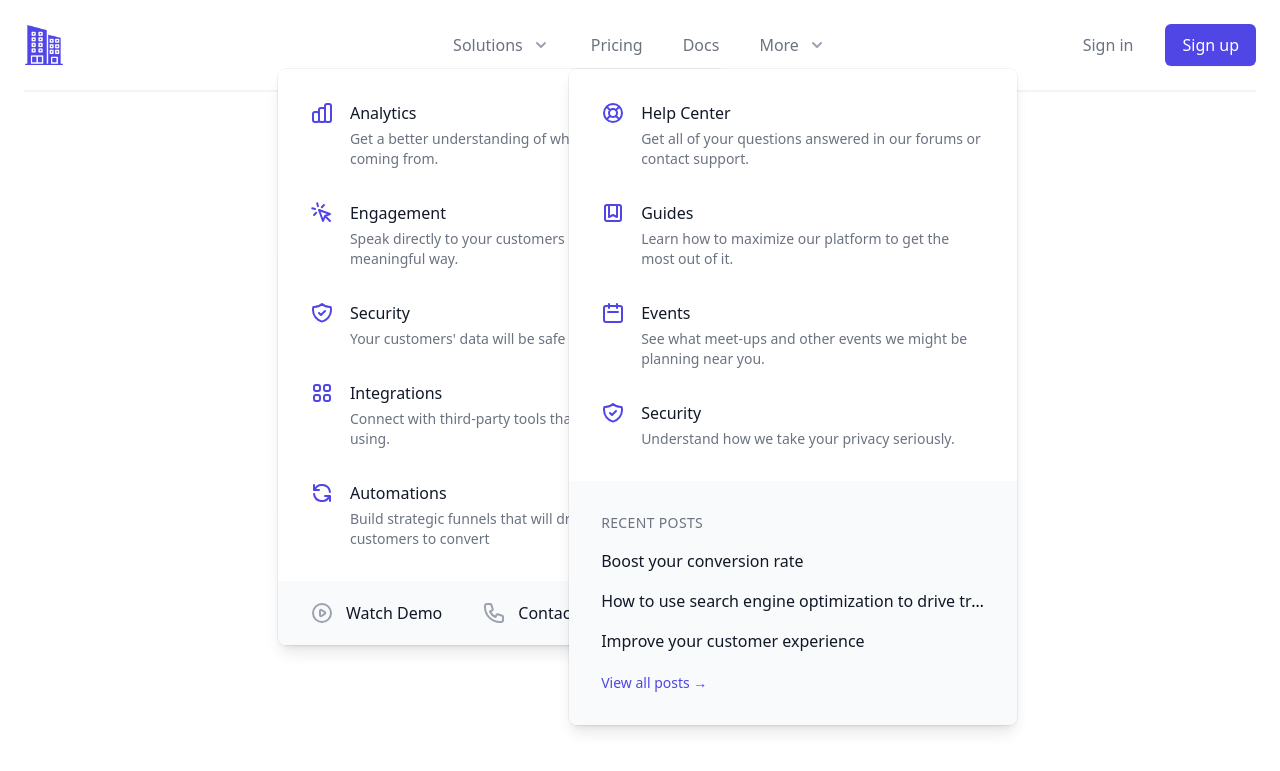
After one commit to adrianpisabarrogarcia/modulo-crm-departamentos, a Django app: template departamentos/templates/departamentos.html in a window 1280 px wide. The commit adds this page. Shown: the top 771 px of the page. Run offline with Django 4.2, Linux system fonts and the light colour scheme; the template is opened without the code that fills it, so the values that code supplies are empty; some libraries are stand-ins or nearby versions.

Commit message:
Vistas ✏️

```diff
--- /dev/null
+++ b/departamentos/templates/departamentos.html
@@ -0,0 +1,344 @@
+{% extends "layout.html" %}
+
+
+
+{% block content %}
+{% load STATIC_URL %}
+
+    <!-- This example requires Tailwind CSS v2.0+ -->
+<div class="relative bg-dark">
+  <div class="max-w-7xl mx-auto px-4 sm:px-6">
+    <div class="flex justify-between items-center border-b-2 border-gray-100 py-6 md:justify-start md:space-x-10">
+      <div class="flex justify-start lg:w-0 lg:flex-1">
+        <a href="#">
+          <span class="sr-only">Workflow</span>
+          <img class="h-8 w-auto sm:h-10" src="{{ STATIC_URL }}/img/icon.jpg" alt="Logo">
+        </a>
+      </div>
+      <div class="-mr-2 -my-2 md:hidden">
+        <button type="button" class="bg-white rounded-md p-2 inline-flex items-center justify-center text-gray-400 hover:text-gray-500 hover:bg-gray-100 focus:outline-none focus:ring-2 focus:ring-inset focus:ring-indigo-500" aria-expanded="false">
+          <span class="sr-only">Open menu</span>
+          <!-- Heroicon name: outline/menu -->
+          <svg class="h-6 w-6" xmlns="http://www.w3.org/2000/svg" fill="none" viewBox="0 0 24 24" stroke="currentColor" aria-hidden="true">
+            <path stroke-linecap="round" stroke-linejoin="round" stroke-width="2" d="M4 6h16M4 12h16M4 18h16" />
+          </svg>
+        </button>
+      </div>
+      <nav class="hidden md:flex space-x-10">
+        <div class="relative">
+          <!-- Item active: "text-gray-900", Item inactive: "text-gray-500" -->
+          <button type="button" class="text-gray-500 group bg-white rounded-md inline-flex items-center text-base font-medium hover:text-gray-900 focus:outline-none focus:ring-2 focus:ring-offset-2 focus:ring-indigo-500" aria-expanded="false">
+            <span>Solutions</span>
+            <!--
+              Heroicon name: solid/chevron-down
+
+              Item active: "text-gray-600", Item inactive: "text-gray-400"
+            -->
+            <svg class="text-gray-400 ml-2 h-5 w-5 group-hover:text-gray-500" xmlns="http://www.w3.org/2000/svg" viewBox="0 0 20 20" fill="currentColor" aria-hidden="true">
+              <path fill-rule="evenodd" d="M5.293 7.293a1 1 0 011.414 0L10 10.586l3.293-3.293a1 1 0 111.414 1.414l-4 4a1 1 0 01-1.414 0l-4-4a1 1 0 010-1.414z" clip-rule="evenodd" />
+            </svg>
+          </button>
+
+          <!--
+            'Solutions' flyout menu, show/hide based on flyout menu state.
+
+            Entering: "transition ease-out duration-200"
+              From: "opacity-0 translate-y-1"
+              To: "opacity-100 translate-y-0"
+            Leaving: "transition ease-in duration-150"
+              From: "opacity-100 translate-y-0"
+              To: "opacity-0 translate-y-1"
+          -->
+          <div class="absolute z-10 -ml-4 mt-3 transform px-2 w-screen max-w-md sm:px-0 lg:ml-0 lg:left-1/2 lg:-translate-x-1/2">
+            <div class="rounded-lg shadow-lg ring-1 ring-black ring-opacity-5 overflow-hidden">
+              <div class="relative grid gap-6 bg-white px-5 py-6 sm:gap-8 sm:p-8">
+                <a href="#" class="-m-3 p-3 flex items-start rounded-lg hover:bg-gray-50">
+                  <!-- Heroicon name: outline/chart-bar -->
+                  <svg class="flex-shrink-0 h-6 w-6 text-indigo-600" xmlns="http://www.w3.org/2000/svg" fill="none" viewBox="0 0 24 24" stroke="currentColor" aria-hidden="true">
+                    <path stroke-linecap="round" stroke-linejoin="round" stroke-width="2" d="M9 19v-6a2 2 0 00-2-2H5a2 2 0 00-2 2v6a2 2 0 002 2h2a2 2 0 002-2zm0 0V9a2 2 0 012-2h2a2 2 0 012 2v10m-6 0a2 2 0 002 2h2a2 2 0 002-2m0 0V5a2 2 0 012-2h2a2 2 0 012 2v14a2 2 0 01-2 2h-2a2 2 0 01-2-2z" />
+                  </svg>
+                  <div class="ml-4">
+                    <p class="text-base font-medium text-gray-900">Analytics</p>
+                    <p class="mt-1 text-sm text-gray-500">Get a better understanding of where your traffic is coming from.</p>
+                  </div>
+                </a>
+
+                <a href="#" class="-m-3 p-3 flex items-start rounded-lg hover:bg-gray-50">
+                  <!-- Heroicon name: outline/cursor-click -->
+                  <svg class="flex-shrink-0 h-6 w-6 text-indigo-600" xmlns="http://www.w3.org/2000/svg" fill="none" viewBox="0 0 24 24" stroke="currentColor" aria-hidden="true">
+                    <path stroke-linecap="round" stroke-linejoin="round" stroke-width="2" d="M15 15l-2 5L9 9l11 4-5 2zm0 0l5 5M7.188 2.239l.777 2.897M5.136 7.965l-2.898-.777M13.95 4.05l-2.122 2.122m-5.657 5.656l-2.12 2.122" />
+                  </svg>
+                  <div class="ml-4">
+                    <p class="text-base font-medium text-gray-900">Engagement</p>
+                    <p class="mt-1 text-sm text-gray-500">Speak directly to your customers in a more meaningful way.</p>
+                  </div>
+                </a>
+
+                <a href="#" class="-m-3 p-3 flex items-start rounded-lg hover:bg-gray-50">
+                  <!-- Heroicon name: outline/shield-check -->
+                  <svg class="flex-shrink-0 h-6 w-6 text-indigo-600" xmlns="http://www.w3.org/2000/svg" fill="none" viewBox="0 0 24 24" stroke="currentColor" aria-hidden="true">
+                    <path stroke-linecap="round" stroke-linejoin="round" stroke-width="2" d="M9 12l2 2 4-4m5.618-4.016A11.955 11.955 0 0112 2.944a11.955 11.955 0 01-8.618 3.04A12.02 12.02 0 003 9c0 5.591 3.824 10.29 9 11.622 5.176-1.332 9-6.03 9-11.622 0-1.042-.133-2.052-.382-3.016z" />
+                  </svg>
+                  <div class="ml-4">
+                    <p class="text-base font-medium text-gray-900">Security</p>
+                    <p class="mt-1 text-sm text-gray-500">Your customers&#039; data will be safe and secure.</p>
+                  </div>
+                </a>
+
+                <a href="#" class="-m-3 p-3 flex items-start rounded-lg hover:bg-gray-50">
+                  <!-- Heroicon name: outline/view-grid -->
+                  <svg class="flex-shrink-0 h-6 w-6 text-indigo-600" xmlns="http://www.w3.org/2000/svg" fill="none" viewBox="0 0 24 24" stroke="currentColor" aria-hidden="true">
+                    <path stroke-linecap="round" stroke-linejoin="round" stroke-width="2" d="M4 6a2 2 0 012-2h2a2 2 0 012 2v2a2 2 0 01-2 2H6a2 2 0 01-2-2V6zM14 6a2 2 0 012-2h2a2 2 0 012 2v2a2 2 0 01-2 2h-2a2 2 0 01-2-2V6zM4 16a2 2 0 012-2h2a2 2 0 012 2v2a2 2 0 01-2 2H6a2 2 0 01-2-2v-2zM14 16a2 2 0 012-2h2a2 2 0 012 2v2a2 2 0 01-2 2h-2a2 2 0 01-2-2v-2z" />
+                  </svg>
+                  <div class="ml-4">
+                    <p class="text-base font-medium text-gray-900">Integrations</p>
+                    <p class="mt-1 text-sm text-gray-500">Connect with third-party tools that you&#039;re already using.</p>
+                  </div>
+                </a>
+
+                <a href="#" class="-m-3 p-3 flex items-start rounded-lg hover:bg-gray-50">
+                  <!-- Heroicon name: outline/refresh -->
+                  <svg class="flex-shrink-0 h-6 w-6 text-indigo-600" xmlns="http://www.w3.org/2000/svg" fill="none" viewBox="0 0 24 24" stroke="currentColor" aria-hidden="true">
+                    <path stroke-linecap="round" stroke-linejoin="round" stroke-width="2" d="M4 4v5h.582m15.356 2A8.001 8.001 0 004.582 9m0 0H9m11 11v-5h-.581m0 0a8.003 8.003 0 01-15.357-2m15.357 2H15" />
+                  </svg>
+                  <div class="ml-4">
+                    <p class="text-base font-medium text-gray-900">Automations</p>
+                    <p class="mt-1 text-sm text-gray-500">Build strategic funnels that will drive your customers to convert</p>
+                  </div>
+                </a>
+              </div>
+              <div class="px-5 py-5 bg-gray-50 space-y-6 sm:flex sm:space-y-0 sm:space-x-10 sm:px-8">
+                <div class="flow-root">
+                  <a href="#" class="-m-3 p-3 flex items-center rounded-md text-base font-medium text-gray-900 hover:bg-gray-100">
+                    <!-- Heroicon name: outline/play -->
+                    <svg class="flex-shrink-0 h-6 w-6 text-gray-400" xmlns="http://www.w3.org/2000/svg" fill="none" viewBox="0 0 24 24" stroke="currentColor" aria-hidden="true">
+                      <path stroke-linecap="round" stroke-linejoin="round" stroke-width="2" d="M14.752 11.168l-3.197-2.132A1 1 0 0010 9.87v4.263a1 1 0 001.555.832l3.197-2.132a1 1 0 000-1.664z" />
+                      <path stroke-linecap="round" stroke-linejoin="round" stroke-width="2" d="M21 12a9 9 0 11-18 0 9 9 0 0118 0z" />
+                    </svg>
+                    <span class="ml-3">Watch Demo</span>
+                  </a>
+                </div>
+
+                <div class="flow-root">
+                  <a href="#" class="-m-3 p-3 flex items-center rounded-md text-base font-medium text-gray-900 hover:bg-gray-100">
+                    <!-- Heroicon name: outline/phone -->
+                    <svg class="flex-shrink-0 h-6 w-6 text-gray-400" xmlns="http://www.w3.org/2000/svg" fill="none" viewBox="0 0 24 24" stroke="currentColor" aria-hidden="true">
+                      <path stroke-linecap="round" stroke-linejoin="round" stroke-width="2" d="M3 5a2 2 0 012-2h3.28a1 1 0 01.948.684l1.498 4.493a1 1 0 01-.502 1.21l-2.257 1.13a11.042 11.042 0 005.516 5.516l1.13-2.257a1 1 0 011.21-.502l4.493 1.498a1 1 0 01.684.949V19a2 2 0 01-2 2h-1C9.716 21 3 14.284 3 6V5z" />
+                    </svg>
+                    <span class="ml-3">Contact Sales</span>
+                  </a>
+                </div>
+              </div>
+            </div>
+          </div>
+        </div>
+
+        <a href="#" class="text-base font-medium text-gray-500 hover:text-gray-900"> Pricing </a>
+        <a href="#" class="text-base font-medium text-gray-500 hover:text-gray-900"> Docs </a>
+
+        <div class="relative">
+          <!-- Item active: "text-gray-900", Item inactive: "text-gray-500" -->
+          <button type="button" class="text-gray-500 group bg-white rounded-md inline-flex items-center text-base font-medium hover:text-gray-900 focus:outline-none focus:ring-2 focus:ring-offset-2 focus:ring-indigo-500" aria-expanded="false">
+            <span>More</span>
+            <!--
+              Heroicon name: solid/chevron-down
+
+              Item active: "text-gray-600", Item inactive: "text-gray-400"
+            -->
+            <svg class="text-gray-400 ml-2 h-5 w-5 group-hover:text-gray-500" xmlns="http://www.w3.org/2000/svg" viewBox="0 0 20 20" fill="currentColor" aria-hidden="true">
+              <path fill-rule="evenodd" d="M5.293 7.293a1 1 0 011.414 0L10 10.586l3.293-3.293a1 1 0 111.414 1.414l-4 4a1 1 0 01-1.414 0l-4-4a1 1 0 010-1.414z" clip-rule="evenodd" />
+            </svg>
+          </button>
+
+          <!--
+            'More' flyout menu, show/hide based on flyout menu state.
+
+            Entering: "transition ease-out duration-200"
+              From: "opacity-0 translate-y-1"
+              To: "opacity-100 translate-y-0"
+            Leaving: "transition ease-in duration-150"
+              From: "opacity-100 translate-y-0"
+              To: "opacity-0 translate-y-1"
+          -->
+          <div class="absolute z-10 left-1/2 transform -translate-x-1/2 mt-3 px-2 w-screen max-w-md sm:px-0">
+            <div class="rounded-lg shadow-lg ring-1 ring-black ring-opacity-5 overflow-hidden">
+              <div class="relative grid gap-6 bg-white px-5 py-6 sm:gap-8 sm:p-8">
+                <a href="#" class="-m-3 p-3 flex items-start rounded-lg hover:bg-gray-50">
+                  <!-- Heroicon name: outline/support -->
+                  <svg class="flex-shrink-0 h-6 w-6 text-indigo-600" xmlns="http://www.w3.org/2000/svg" fill="none" viewBox="0 0 24 24" stroke="currentColor" aria-hidden="true">
+                    <path stroke-linecap="round" stroke-linejoin="round" stroke-width="2" d="M18.364 5.636l-3.536 3.536m0 5.656l3.536 3.536M9.172 9.172L5.636 5.636m3.536 9.192l-3.536 3.536M21 12a9 9 0 11-18 0 9 9 0 0118 0zm-5 0a4 4 0 11-8 0 4 4 0 018 0z" />
+                  </svg>
+                  <div class="ml-4">
+                    <p class="text-base font-medium text-gray-900">Help Center</p>
+                    <p class="mt-1 text-sm text-gray-500">Get all of your questions answered in our forums or contact support.</p>
+                  </div>
+                </a>
+
+                <a href="#" class="-m-3 p-3 flex items-start rounded-lg hover:bg-gray-50">
+                  <!-- Heroicon name: outline/bookmark-alt -->
+                  <svg class="flex-shrink-0 h-6 w-6 text-indigo-600" xmlns="http://www.w3.org/2000/svg" fill="none" viewBox="0 0 24 24" stroke="currentColor" aria-hidden="true">
+                    <path stroke-linecap="round" stroke-linejoin="round" stroke-width="2" d="M16 4v12l-4-2-4 2V4M6 20h12a2 2 0 002-2V6a2 2 0 00-2-2H6a2 2 0 00-2 2v12a2 2 0 002 2z" />
+                  </svg>
+                  <div class="ml-4">
+                    <p class="text-base font-medium text-gray-900">Guides</p>
+                    <p class="mt-1 text-sm text-gray-500">Learn how to maximize our platform to get the most out of it.</p>
+                  </div>
+                </a>
+
+                <a href="#" class="-m-3 p-3 flex items-start rounded-lg hover:bg-gray-50">
+                  <!-- Heroicon name: outline/calendar -->
+                  <svg class="flex-shrink-0 h-6 w-6 text-indigo-600" xmlns="http://www.w3.org/2000/svg" fill="none" viewBox="0 0 24 24" stroke="currentColor" aria-hidden="true">
+                    <path stroke-linecap="round" stroke-linejoin="round" stroke-width="2" d="M8 7V3m8 4V3m-9 8h10M5 21h14a2 2 0 002-2V7a2 2 0 00-2-2H5a2 2 0 00-2 2v12a2 2 0 002 2z" />
+                  </svg>
+                  <div class="ml-4">
+                    <p class="text-base font-medium text-gray-900">Events</p>
+                    <p class="mt-1 text-sm text-gray-500">See what meet-ups and other events we might be planning near you.</p>
+                  </div>
+                </a>
+
+                <a href="#" class="-m-3 p-3 flex items-start rounded-lg hover:bg-gray-50">
+                  <!-- Heroicon name: outline/shield-check -->
+                  <svg class="flex-shrink-0 h-6 w-6 text-indigo-600" xmlns="http://www.w3.org/2000/svg" fill="none" viewBox="0 0 24 24" stroke="currentColor" aria-hidden="true">
+                    <path stroke-linecap="round" stroke-linejoin="round" stroke-width="2" d="M9 12l2 2 4-4m5.618-4.016A11.955 11.955 0 0112 2.944a11.955 11.955 0 01-8.618 3.04A12.02 12.02 0 003 9c0 5.591 3.824 10.29 9 11.622 5.176-1.332 9-6.03 9-11.622 0-1.042-.133-2.052-.382-3.016z" />
+                  </svg>
+                  <div class="ml-4">
+                    <p class="text-base font-medium text-gray-900">Security</p>
+                    <p class="mt-1 text-sm text-gray-500">Understand how we take your privacy seriously.</p>
+                  </div>
+                </a>
+              </div>
+              <div class="px-5 py-5 bg-gray-50 sm:px-8 sm:py-8">
+                <div>
+                  <h3 class="text-sm tracking-wide font-medium text-gray-500 uppercase">Recent Posts</h3>
+                  <ul role="list" class="mt-4 space-y-4">
+                    <li class="text-base truncate">
+                      <a href="#" class="font-medium text-gray-900 hover:text-gray-700"> Boost your conversion rate </a>
+                    </li>
+
+                    <li class="text-base truncate">
+                      <a href="#" class="font-medium text-gray-900 hover:text-gray-700"> How to use search engine optimization to drive traffic to your site </a>
+                    </li>
+
+                    <li class="text-base truncate">
+                      <a href="#" class="font-medium text-gray-900 hover:text-gray-700"> Improve your customer experience </a>
+                    </li>
+                  </ul>
+                </div>
+                <div class="mt-5 text-sm">
+                  <a href="#" class="font-medium text-indigo-600 hover:text-indigo-500"> View all posts <span aria-hidden="true">&rarr;</span></a>
+                </div>
+              </div>
+            </div>
+          </div>
+        </div>
+      </nav>
+      <div class="hidden md:flex items-center justify-end md:flex-1 lg:w-0">
+        <a href="#" class="whitespace-nowrap text-base font-medium text-gray-500 hover:text-gray-900"> Sign in </a>
+        <a href="#" class="ml-8 whitespace-nowrap inline-flex items-center justify-center px-4 py-2 border border-transparent rounded-md shadow-sm text-base font-medium text-white bg-indigo-600 hover:bg-indigo-700"> Sign up </a>
+      </div>
+    </div>
+  </div>
+
+  <!--
+    Mobile menu, show/hide based on mobile menu state.
+
+    Entering: "duration-200 ease-out"
+      From: "opacity-0 scale-95"
+      To: "opacity-100 scale-100"
+    Leaving: "duration-100 ease-in"
+      From: "opacity-100 scale-100"
+      To: "opacity-0 scale-95"
+  -->
+  <div class="absolute top-0 inset-x-0 p-2 transition transform origin-top-right md:hidden">
+    <div class="rounded-lg shadow-lg ring-1 ring-black ring-opacity-5 bg-white divide-y-2 divide-gray-50">
+      <div class="pt-5 pb-6 px-5">
+        <div class="flex items-center justify-between">
+          <div>
+            <img class="h-8 w-auto" src="https://tailwindui.com/img/logos/workflow-mark-indigo-600.svg" alt="Workflow">
+          </div>
+          <div class="-mr-2">
+            <button type="button" class="bg-white rounded-md p-2 inline-flex items-center justify-center text-gray-400 hover:text-gray-500 hover:bg-gray-100 focus:outline-none focus:ring-2 focus:ring-inset focus:ring-indigo-500">
+              <span class="sr-only">Close menu</span>
+              <!-- Heroicon name: outline/x -->
+              <svg class="h-6 w-6" xmlns="http://www.w3.org/2000/svg" fill="none" viewBox="0 0 24 24" stroke="currentColor" aria-hidden="true">
+                <path stroke-linecap="round" stroke-linejoin="round" stroke-width="2" d="M6 18L18 6M6 6l12 12" />
+              </svg>
+            </button>
+          </div>
+        </div>
+        <div class="mt-6">
+          <nav class="grid gap-y-8">
+            <a href="#" class="-m-3 p-3 flex items-center rounded-md hover:bg-gray-50">
+              <!-- Heroicon name: outline/chart-bar -->
+              <svg class="flex-shrink-0 h-6 w-6 text-indigo-600" xmlns="http://www.w3.org/2000/svg" fill="none" viewBox="0 0 24 24" stroke="currentColor" aria-hidden="true">
+                <path stroke-linecap="round" stroke-linejoin="round" stroke-width="2" d="M9 19v-6a2 2 0 00-2-2H5a2 2 0 00-2 2v6a2 2 0 002 2h2a2 2 0 002-2zm0 0V9a2 2 0 012-2h2a2 2 0 012 2v10m-6 0a2 2 0 002 2h2a2 2 0 002-2m0 0V5a2 2 0 012-2h2a2 2 0 012 2v14a2 2 0 01-2 2h-2a2 2 0 01-2-2z" />
+              </svg>
+              <span class="ml-3 text-base font-medium text-gray-900"> Analytics </span>
+            </a>
+
+            <a href="#" class="-m-3 p-3 flex items-center rounded-md hover:bg-gray-50">
+              <!-- Heroicon name: outline/cursor-click -->
+              <svg class="flex-shrink-0 h-6 w-6 text-indigo-600" xmlns="http://www.w3.org/2000/svg" fill="none" viewBox="0 0 24 24" stroke="currentColor" aria-hidden="true">
+                <path stroke-linecap="round" stroke-linejoin="round" stroke-width="2" d="M15 15l-2 5L9 9l11 4-5 2zm0 0l5 5M7.188 2.239l.777 2.897M5.136 7.965l-2.898-.777M13.95 4.05l-2.122 2.122m-5.657 5.656l-2.12 2.122" />
+              </svg>
+              <span class="ml-3 text-base font-medium text-gray-900"> Engagement </span>
+            </a>
+
+            <a href="#" class="-m-3 p-3 flex items-center rounded-md hover:bg-gray-50">
+              <!-- Heroicon name: outline/shield-check -->
+              <svg class="flex-shrink-0 h-6 w-6 text-indigo-600" xmlns="http://www.w3.org/2000/svg" fill="none" viewBox="0 0 24 24" stroke="currentColor" aria-hidden="true">
+                <path stroke-linecap="round" stroke-linejoin="round" stroke-width="2" d="M9 12l2 2 4-4m5.618-4.016A11.955 11.955 0 0112 2.944a11.955 11.955 0 01-8.618 3.04A12.02 12.02 0 003 9c0 5.591 3.824 10.29 9 11.622 5.176-1.332 9-6.03 9-11.622 0-1.042-.133-2.052-.382-3.016z" />
+              </svg>
+              <span class="ml-3 text-base font-medium text-gray-900"> Security </span>
+            </a>
+
+            <a href="#" class="-m-3 p-3 flex items-center rounded-md hover:bg-gray-50">
+              <!-- Heroicon name: outline/view-grid -->
+              <svg class="flex-shrink-0 h-6 w-6 text-indigo-600" xmlns="http://www.w3.org/2000/svg" fill="none" viewBox="0 0 24 24" stroke="currentColor" aria-hidden="true">
+                <path stroke-linecap="round" stroke-linejoin="round" stroke-width="2" d="M4 6a2 2 0 012-2h2a2 2 0 012 2v2a2 2 0 01-2 2H6a2 2 0 01-2-2V6zM14 6a2 2 0 012-2h2a2 2 0 012 2v2a2 2 0 01-2 2h-2a2 2 0 01-2-2V6zM4 16a2 2 0 012-2h2a2 2 0 012 2v2a2 2 0 01-2 2H6a2 2 0 01-2-2v-2zM14 16a2 2 0 012-2h2a2 2 0 012 2v2a2 2 0 01-2 2h-2a2 2 0 01-2-2v-2z" />
+              </svg>
+              <span class="ml-3 text-base font-medium text-gray-900"> Integrations </span>
+            </a>
+
+            <a href="#" class="-m-3 p-3 flex items-center rounded-md hover:bg-gray-50">
+              <!-- Heroicon name: outline/refresh -->
+              <svg class="flex-shrink-0 h-6 w-6 text-indigo-600" xmlns="http://www.w3.org/2000/svg" fill="none" viewBox="0 0 24 24" stroke="currentColor" aria-hidden="true">
+                <path stroke-linecap="round" stroke-linejoin="round" stroke-width="2" d="M4 4v5h.582m15.356 2A8.001 8.001 0 004.582 9m0 0H9m11 11v-5h-.581m0 0a8.003 8.003 0 01-15.357-2m15.357 2H15" />
+              </svg>
+              <span class="ml-3 text-base font-medium text-gray-900"> Automations </span>
+            </a>
+          </nav>
+        </div>
+      </div>
+      <div class="py-6 px-5 space-y-6">
+        <div class="grid grid-cols-2 gap-y-4 gap-x-8">
+          <a href="#" class="text-base font-medium text-gray-900 hover:text-gray-700"> Pricing </a>
+
+          <a href="#" class="text-base font-medium text-gray-900 hover:text-gray-700"> Docs </a>
+
+          <a href="#" class="text-base font-medium text-gray-900 hover:text-gray-700"> Help Center </a>
+
+          <a href="#" class="text-base font-medium text-gray-900 hover:text-gray-700"> Guides </a>
+
+          <a href="#" class="text-base font-medium text-gray-900 hover:text-gray-700"> Events </a>
+
+          <a href="#" class="text-base font-medium text-gray-900 hover:text-gray-700"> Security </a>
+        </div>
+        <div>
+          <a href="#" class="w-full flex items-center justify-center px-4 py-2 border border-transparent rounded-md shadow-sm text-base font-medium text-white bg-indigo-600 hover:bg-indigo-700"> Sign up </a>
+          <p class="mt-6 text-center text-base font-medium text-gray-500">
+            Existing customer?
+            <a href="#" class="text-indigo-600 hover:text-indigo-500"> Sign in </a>
+          </p>
+        </div>
+      </div>
+    </div>
+  </div>
+</div>
+
+
+
+
+
+
+{% endblock %}
--- a/departamentos/templates/layout.html
+++ b/departamentos/templates/layout.html
@@ -14,12 +14,13 @@
     </style>
     <!-- Tailwind -->
     <script src="https://cdn.tailwindcss.com"></script>
+    <script src="https://cdn.tailwindcss.com?plugins=forms,typography,aspect-ratio,line-clamp"></script>
     <script>
         tailwind.config = {
             theme: {
                 extend: {
                     colors: {
-                        clifford: '#da373d',
+                        //clifford: '#da373d',
                     }
                 }
             }
@@ -30,9 +31,10 @@
 <body>
 <div class="prose">
     <!-- plugins tailwind -->
-  </div>
-<h1 class="text-3xl font-bold underline text-clifford">
-    Hello world!
-</h1>
+</div>
+<div class="">
+    {% block content %}
+    {% endblock %}
+</div>
 </body>
 </html>
--- a/departamentos/views.py
+++ b/departamentos/views.py
@@ -1,4 +1,5 @@
 from django.http import HttpResponse
+from django.template import RequestContext
 from django.shortcuts import render
 
 
@@ -7,4 +8,4 @@ def index(request):
         'title': 'Departamentos',
         'subtitle': 'Listado de departamentos'
     }
-    return render(request, 'layout.html', data)
+    return render(request, 'departamentos.html', data, context_instance = RequestContext(request))
--- a/modulo_crm_departamentos/settings.py
+++ b/modulo_crm_departamentos/settings.py
@@ -117,7 +117,7 @@ USE_TZ = True
 # Static files (CSS, JavaScript, Images)
 # https://docs.djangoproject.com/en/4.0/howto/static-files/
 
-STATIC_URL = 'static/'
+STATIC_URL = './departamentos/static/'
 
 # Default primary key field type
 # https://docs.djangoproject.com/en/4.0/ref/settings/#default-auto-field
```
Also changed, not shown: departamentos/templates/index.html (+13 -0 lines), departamentos/static/img/icon.jpg (added).
